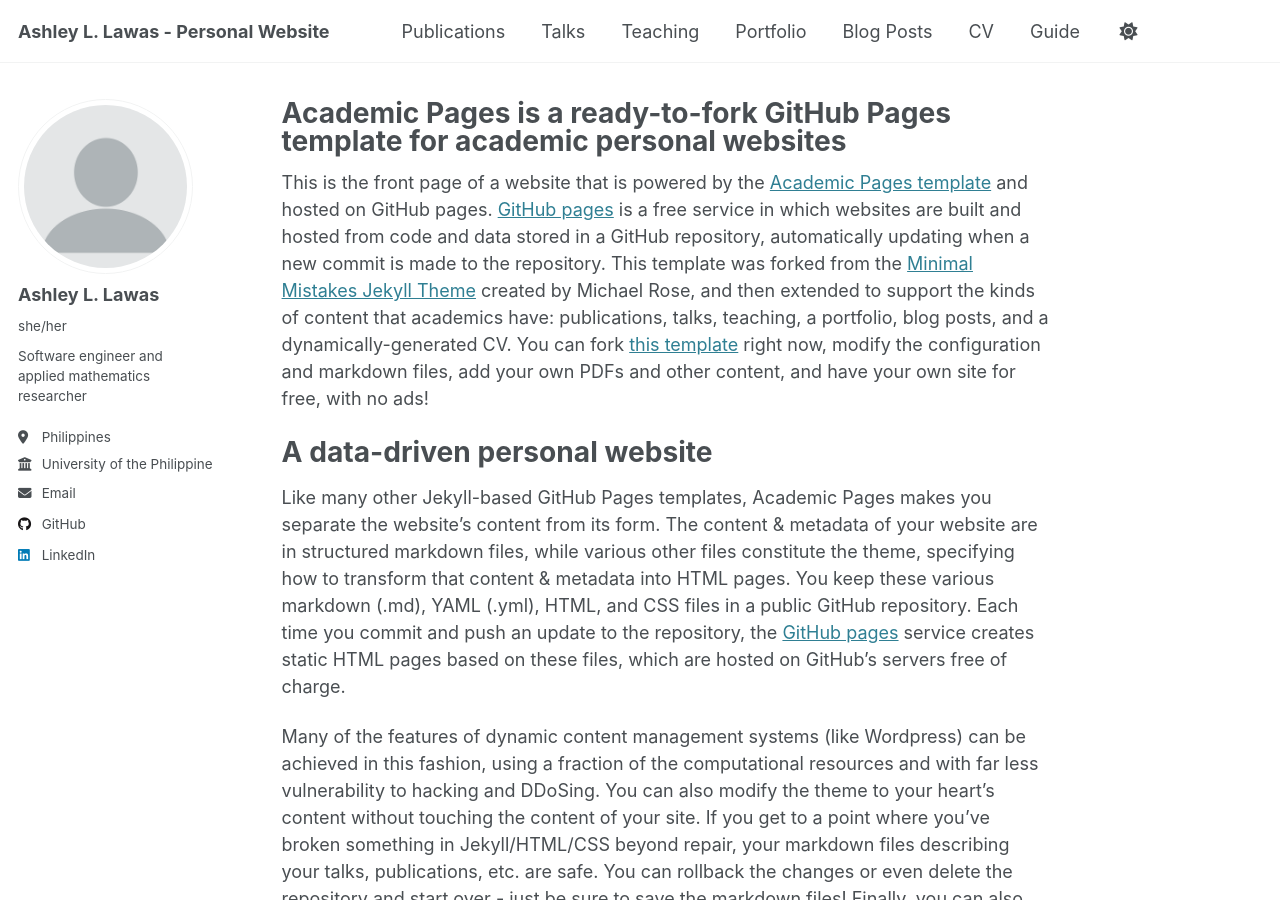
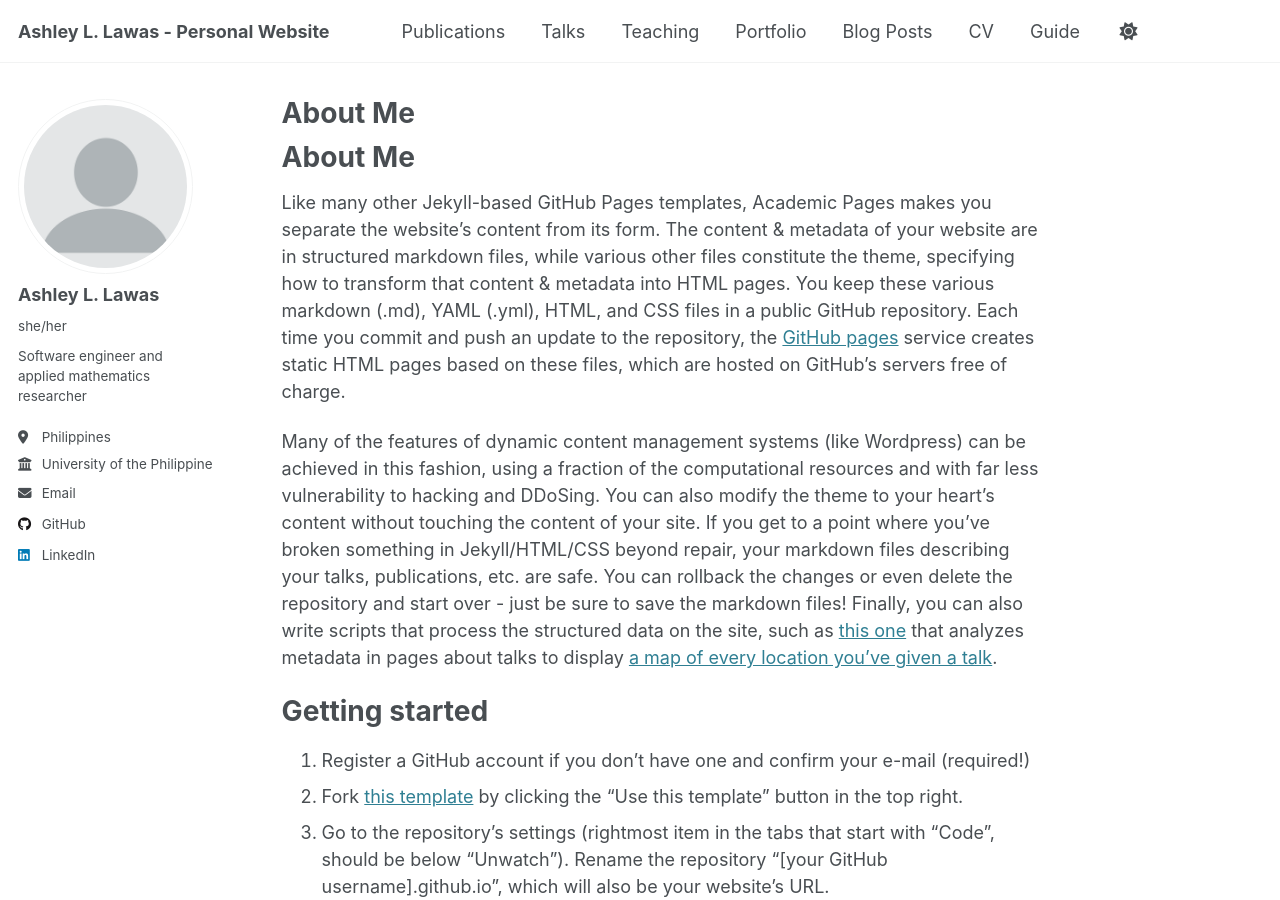
Before and after one commit to allawas117/allawas117.github.io, a Jekyll site: the page built from _pages/about.md, in a window 1280 px wide and 900 px high. Built offline with Jekyll 4.4.1, drawn with Linux system fonts in a browser that asks for light colours.

Commit message:
Update about.md

```diff
--- a/_pages/about.md
+++ b/_pages/about.md
@@ -1,15 +1,12 @@
 ---
 permalink: /
-title: "Academic Pages is a ready-to-fork GitHub Pages template for academic personal websites"
+title: "About Me"
 author_profile: true
 redirect_from:
   - /about/
   - /about.html
 ---
-
-This is the front page of a website that is powered by the [Academic Pages template](https://github.com/academicpages/academicpages.github.io) and hosted on GitHub pages. [GitHub pages](https://pages.github.com) is a free service in which websites are built and hosted from code and data stored in a GitHub repository, automatically updating when a new commit is made to the repository. This template was forked from the [Minimal Mistakes Jekyll Theme](https://mmistakes.github.io/minimal-mistakes/) created by Michael Rose, and then extended to support the kinds of content that academics have: publications, talks, teaching, a portfolio, blog posts, and a dynamically-generated CV. You can fork [this template](https://github.com/academicpages/academicpages.github.io) right now, modify the configuration and markdown files, add your own PDFs and other content, and have your own site for free, with no ads!
-
-A data-driven personal website
+About Me
 ======
 Like many other Jekyll-based GitHub Pages templates, Academic Pages makes you separate the website's content from its form. The content & metadata of your website are in structured markdown files, while various other files constitute the theme, specifying how to transform that content & metadata into HTML pages. You keep these various markdown (.md), YAML (.yml), HTML, and CSS files in a public GitHub repository. Each time you commit and push an update to the repository, the [GitHub pages](https://pages.github.com/) service creates static HTML pages based on these files, which are hosted on GitHub's servers free of charge.
 
```
